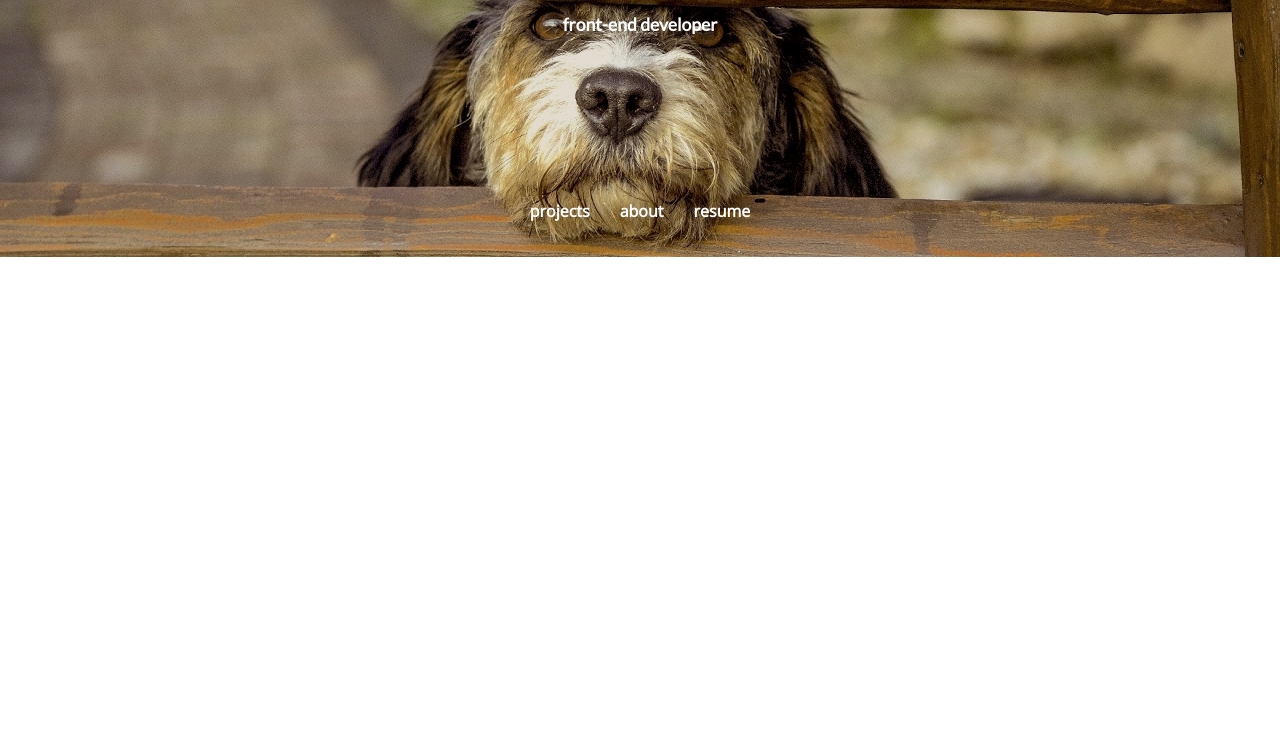
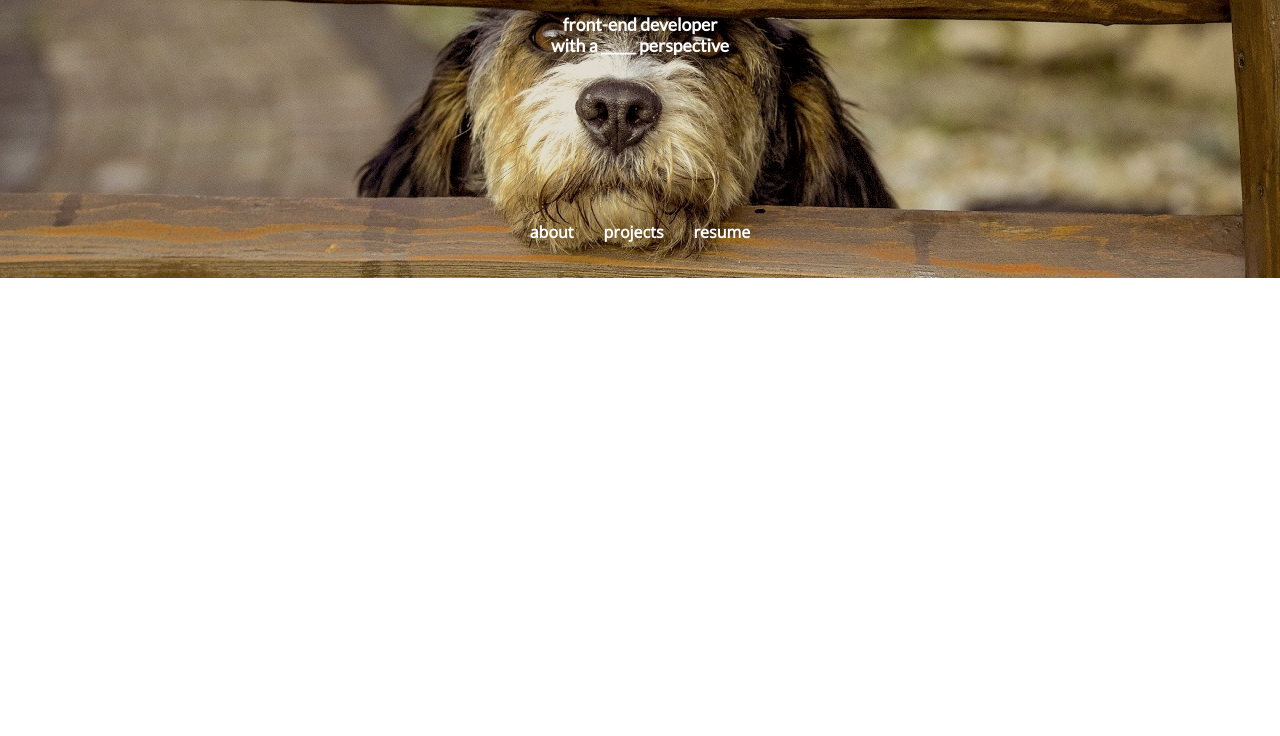
Before and after one commit to emachaffie/emachaffie.github.io, a website built with Parcel: page index.html in a window 1280 px wide. Shown: the part 64-800 px from the top of the page. Built offline with nearby package versions, Linux system fonts and the light colour scheme.

Commit message:
Committing before implementing grid

```diff
--- a/index.html
+++ b/index.html
@@ -20,7 +20,7 @@
     </div>
   </nav>
     <main>
-        <h3 class="tagline">front-end developer</h3>
+        <h3 class="tagline">front-end developer<br>with a _____ perspective</h3>
 
         <!-- <img class="mainPhoto" src="media/LizProfilePic.jpg" alt="Liz"> -->
       <div class="mainContent">
@@ -29,8 +29,8 @@
         <h2>Combinging Code & Cognition</h2>
         <img class="mainPhoto" src="media/LizProfilePic.jpg" alt="Liz"> -->
         <div class="buttonContainer">
+            <button class="homepageButton">about</button>
           <a href="projects.html"><button class="homepageButton">projects</button></a>
-          <button class="homepageButton">about</button>
           <button class="homepageButton">resume</button>
         </div>
       </div>
```
